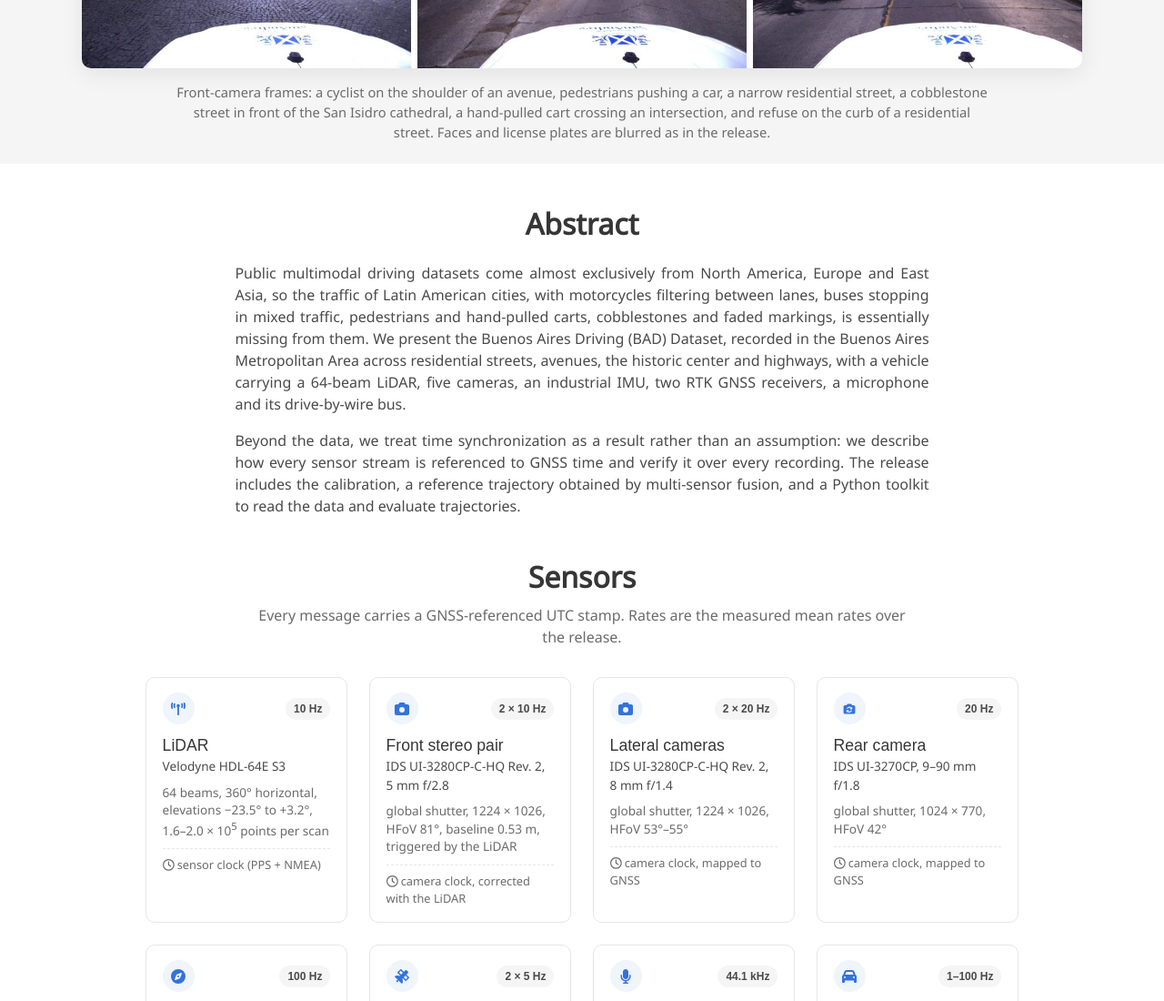
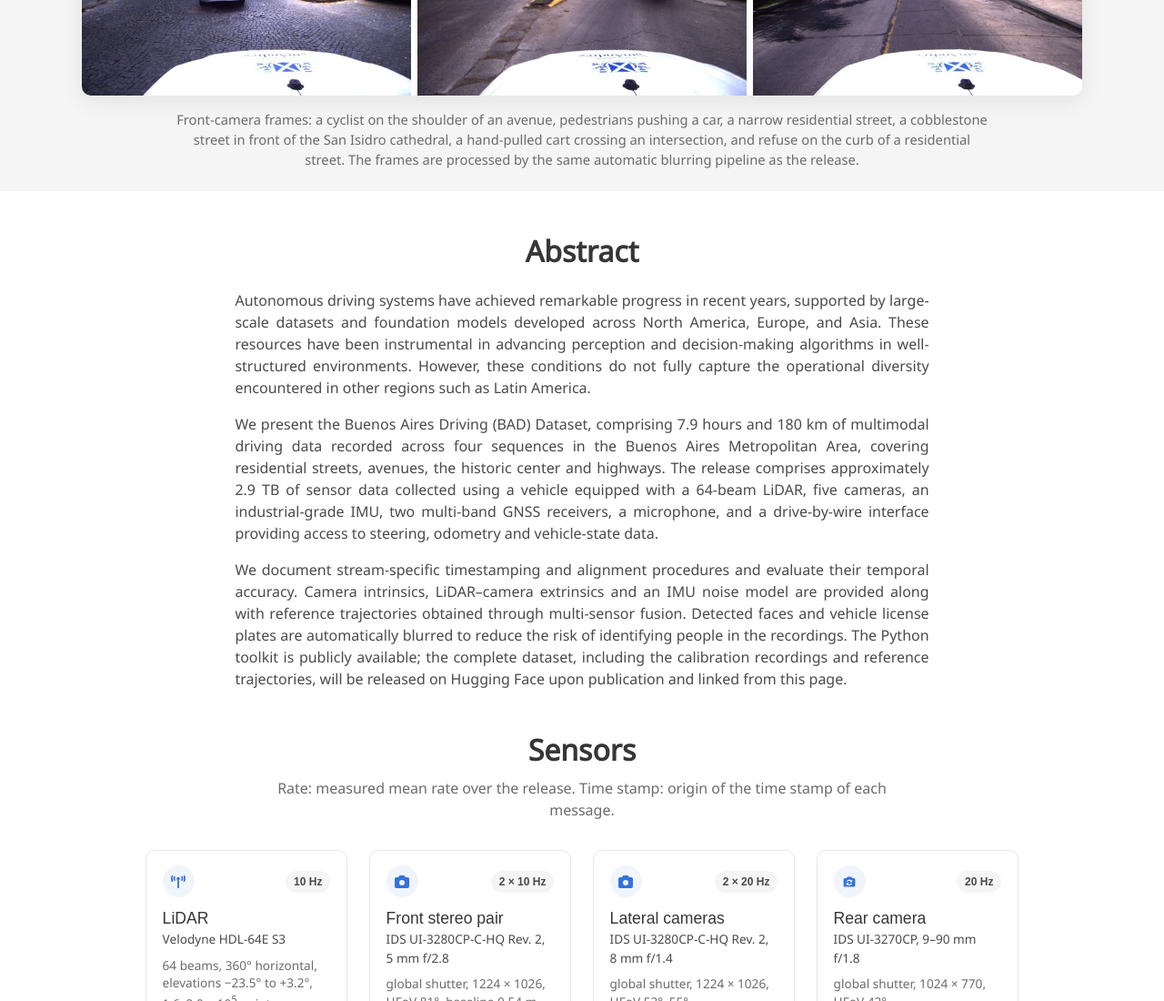
Before and after one commit to udesa-linar/bad-dataset, a plain HTML site: page index.html in a window 1280 px wide. Shown: the part 1700-2800 px from the top of the page at 91% size. Drawn offline with Linux system fonts and the light colour scheme; a web font is replaced by a local one.

Commit message:
Sync with the paper: new title, abstract, sensor details (baseline 0.54 m, front-camera stamps, GNSS solutions), reference coverage, scenes caption, total 7:54:44, hosting upon publication

```diff
--- a/index.html
+++ b/index.html
@@ -3,7 +3,7 @@
 <head>
   <meta charset="utf-8">
   <meta name="description"
-        content="Buenos Aires Driving (BAD) Dataset: multimodal sensor data from Latin American urban traffic, with GNSS-referenced time synchronization. LiDAR, five cameras, IMU, two RTK GNSS receivers, microphone and vehicle bus; 7 h 55 min and 180 km in the Buenos Aires Metropolitan Area.">
+        content="Buenos Aires Driving (BAD) Dataset: multimodal driving data of Latin American urban scenarios for autonomous driving. LiDAR, five cameras, IMU, two multi-band GNSS receivers, microphone and vehicle bus; 7.9 h and 180 km in the Buenos Aires Metropolitan Area.">
   <meta name="keywords" content="autonomous driving, multimodal dataset, time synchronization, sensor calibration, LiDAR, GNSS, Buenos Aires, Latin America">
   <meta name="viewport" content="width=device-width, initial-scale=1">
   <title>Buenos Aires Driving Dataset</title>
@@ -25,7 +25,7 @@
       <div class="columns is-centered">
         <div class="column has-text-centered">
           <h1 class="title is-1 publication-title">Buenos Aires Driving Dataset</h1>
-          <h2 class="subtitle is-4 publication-subtitle">Multimodal Sensor Data from Latin American Urban Traffic</h2>
+          <h2 class="subtitle is-4 publication-subtitle">Multimodal Driving Data of Latin American Urban Scenarios for Autonomous Driving</h2>
           <div class="is-size-5 publication-authors">
             <span class="author-block">Agustín Roca<sup>1</sup>,</span>
             <span class="author-block">Gastón Castro<sup>1,2</sup>,</span>
@@ -84,8 +84,8 @@
            alt="The acquisition vehicle, a white Ford Fusion Hybrid with a roof rack carrying the LiDAR and cameras">
       <h2 class="subtitle has-text-centered teaser-text">
         Driving data from the <span class="dname">Buenos Aires Metropolitan Area</span>, recorded with a 64-beam LiDAR,
-        five cameras, an industrial IMU, two RTK GNSS receivers, a microphone and the vehicle bus,
-        with every stream referenced to GNSS time.
+        five cameras, an industrial-grade IMU, two multi-band GNSS receivers, a microphone and a drive-by-wire interface,
+        with documented timestamping and its measured temporal accuracy.
       </h2>
     </div>
   </div>
@@ -106,7 +106,7 @@
            alt="Six front-camera frames: a cyclist on an avenue, pedestrians pushing a car, a narrow street, a cobblestone street in front of a cathedral, a hand-pulled cart and refuse on a curb">
       <p class="has-text-centered caption">Front-camera frames: a cyclist on the shoulder of an avenue, pedestrians pushing a car, a narrow residential street,
         a cobblestone street in front of the San Isidro cathedral, a hand-pulled cart crossing an intersection, and refuse on the
-        curb of a residential street. Faces and license plates are blurred as in the release.</p>
+        curb of a residential street. The frames are processed by the same automatic blurring pipeline as the release.</p>
     </div>
   </div>
 </section>
@@ -119,18 +119,25 @@
         <h2 class="title is-3">Abstract</h2>
         <div class="content has-text-justified">
           <p>
-            Public multimodal driving datasets come almost exclusively from North America, Europe and East Asia, so the
-            traffic of Latin American cities, with motorcycles filtering between lanes, buses stopping in mixed traffic,
-            pedestrians and hand-pulled carts, cobblestones and faded markings, is essentially missing from them.
-            We present the Buenos Aires Driving (BAD) Dataset, recorded in the Buenos Aires Metropolitan Area across residential
-            streets, avenues, the historic center and highways, with a vehicle carrying a 64-beam LiDAR, five cameras,
-            an industrial IMU, two RTK GNSS receivers, a microphone and its drive-by-wire bus.
+            Autonomous driving systems have achieved remarkable progress in recent years, supported by large-scale datasets
+            and foundation models developed across North America, Europe, and Asia. These resources have been instrumental
+            in advancing perception and decision-making algorithms in well-structured environments. However, these
+            conditions do not fully capture the operational diversity encountered in other regions such as Latin America.
           </p>
           <p>
-            Beyond the data, we treat time synchronization as a result rather than an assumption: we describe how every
-            sensor stream is referenced to GNSS time and verify it over every recording. The release includes the
-            calibration, a reference trajectory obtained by multi-sensor fusion, and a Python toolkit to read the data
-            and evaluate trajectories.
+            We present the Buenos Aires Driving (BAD) Dataset, comprising 7.9 hours and 180 km of multimodal driving data
+            recorded across four sequences in the Buenos Aires Metropolitan Area, covering residential streets, avenues, the
+            historic center and highways. The release comprises approximately 2.9 TB of sensor data collected using a
+            vehicle equipped with a 64-beam LiDAR, five cameras, an industrial-grade IMU, two multi-band GNSS receivers, a
+            microphone, and a drive-by-wire interface providing access to steering, odometry and vehicle-state data.
+          </p>
+          <p>
+            We document stream-specific timestamping and alignment procedures and evaluate their temporal accuracy. Camera
+            intrinsics, LiDAR–camera extrinsics and an IMU noise model are provided along with reference trajectories
+            obtained through multi-sensor fusion. Detected faces and vehicle license plates are automatically blurred to
+            reduce the risk of identifying people in the recordings. The Python toolkit is publicly available; the complete
+            dataset, including the calibration recordings and reference trajectories, will be released on Hugging Face upon
+            publication and linked from this page.
           </p>
         </div>
       </div>
@@ -143,7 +150,7 @@
 <section class="section pt-0">
   <div class="container is-max-desktop">
     <h2 class="title is-3 has-text-centered">Sensors</h2>
-    <p class="section-lead has-text-centered">Every message carries a GNSS-referenced UTC stamp. Rates are the measured mean rates over the release.</p>
+    <p class="section-lead has-text-centered">Rate: measured mean rate over the release. Time stamp: origin of the time stamp of each message.</p>
 
     <div class="columns is-multiline sensor-grid">
       <div class="column is-half-tablet is-one-quarter-desktop">
@@ -160,8 +167,8 @@
           <div class="sensor-head"><span class="sensor-icon"><svg class="svg-icon" viewBox="0 0 512 512" aria-hidden="true" focusable="false"><path d="M149.1 64.8L138.7 96H64C28.7 96 0 124.7 0 160V416c0 35.3 28.7 64 64 64H448c35.3 0 64-28.7 64-64V160c0-35.3-28.7-64-64-64H373.3L362.9 64.8C356.4 45.2 338.1 32 317.4 32H194.6c-20.7 0-39 13.2-45.5 32.8zM256 192a96 96 0 1 1 0 192 96 96 0 1 1 0-192z"/></svg></span><span class="tag is-rounded">2 × 10 Hz</span></div>
           <p class="sensor-name">Front stereo pair</p>
           <p class="sensor-model">IDS UI-3280CP-C-HQ Rev. 2, 5 mm f/2.8</p>
-          <p class="sensor-text">global shutter, 1224 × 1026, HFoV 81°, baseline 0.53 m, triggered by the LiDAR</p>
-          <p class="sensor-time"><svg class="svg-icon" viewBox="0 0 512 512" aria-hidden="true" focusable="false"><path d="M464 256A208 208 0 1 1 48 256a208 208 0 1 1 416 0zM0 256a256 256 0 1 0 512 0A256 256 0 1 0 0 256zM232 120V256c0 8 4 15.5 10.7 20l96 64c11 7.4 25.9 4.4 33.3-6.7s4.4-25.9-6.7-33.3L280 243.2V120c0-13.3-10.7-24-24-24s-24 10.7-24 24z"/></svg> camera clock, corrected with the LiDAR</p>
+          <p class="sensor-text">global shutter, 1224 × 1026, HFoV 81°, baseline 0.54 m, triggered by the LiDAR</p>
+          <p class="sensor-time"><svg class="svg-icon" viewBox="0 0 512 512" aria-hidden="true" focusable="false"><path d="M464 256A208 208 0 1 1 48 256a208 208 0 1 1 416 0zM0 256a256 256 0 1 0 512 0A256 256 0 1 0 0 256zM232 120V256c0 8 4 15.5 10.7 20l96 64c11 7.4 25.9 4.4 33.3-6.7s4.4-25.9-6.7-33.3L280 243.2V120c0-13.3-10.7-24-24-24s-24 10.7-24 24z"/></svg> GNSS time at LiDAR trigger</p>
         </div>
       </div>
       <div class="column is-half-tablet is-one-quarter-desktop">
@@ -196,7 +203,7 @@
           <div class="sensor-head"><span class="sensor-icon"><svg class="svg-icon" viewBox="0 0 512 512" aria-hidden="true" focusable="false"><path d="M233 7c-9.4-9.4-24.6-9.4-33.9 0l-96 96c-9.4 9.4-9.4 24.6 0 33.9l89.4 89.4-15.5 15.5C152.3 230.4 124.9 224 96 224c-31.7 0-61.5 7.7-87.8 21.2c-9 4.7-10.3 16.7-3.1 23.8L112.7 376.7 96.3 393.1c-2.6-.7-5.4-1.1-8.3-1.1c-17.7 0-32 14.3-32 32s14.3 32 32 32s32-14.3 32-32c0-2.9-.4-5.6-1.1-8.3l16.4-16.4L242.9 506.9c7.2 7.2 19.2 5.9 23.8-3.1C280.3 477.5 288 447.7 288 416c0-28.9-6.4-56.3-17.8-80.9l15.5-15.5L375 409c9.4 9.4 24.6 9.4 33.9 0l96-96c9.4-9.4 9.4-24.6 0-33.9l-89.4-89.4 55-55c12.5-12.5 12.5-32.8 0-45.3l-48-48c-12.5-12.5-32.8-12.5-45.3 0l-55 55L233 7zm159 351l-72.4-72.4 62.1-62.1L454.1 296 392 358.1zM226.3 192.4L153.9 120 216 57.9l72.4 72.4-62.1 62.1z"/></svg></span><span class="tag is-rounded">2 × 5 Hz</span></div>
           <p class="sensor-name">GNSS receivers</p>
           <p class="sensor-model">u-blox ZED-F9P</p>
-          <p class="sensor-text">multi-band; moving base with NTRIP RTK corrections, rover with moving baseline (heading)</p>
+          <p class="sensor-text">multi-band; RTK and moving-baseline solutions as available by sequence</p>
           <p class="sensor-time"><svg class="svg-icon" viewBox="0 0 512 512" aria-hidden="true" focusable="false"><path d="M464 256A208 208 0 1 1 48 256a208 208 0 1 1 416 0zM0 256a256 256 0 1 0 512 0A256 256 0 1 0 0 256zM232 120V256c0 8 4 15.5 10.7 20l96 64c11 7.4 25.9 4.4 33.3-6.7s4.4-25.9-6.7-33.3L280 243.2V120c0-13.3-10.7-24-24-24s-24 10.7-24 24z"/></svg> GNSS epoch</p>
         </div>
       </div>
@@ -237,9 +244,9 @@
           <span class="feature-icon"><svg class="svg-icon" viewBox="0 0 512 512" aria-hidden="true" focusable="false"><path d="M512 96c0 50.2-59.1 125.1-84.6 155c-3.8 4.4-9.4 6.1-14.5 5H320c-17.7 0-32 14.3-32 32s14.3 32 32 32h96c53 0 96 43 96 96s-43 96-96 96H139.6c8.7-9.9 19.3-22.6 30-36.8c6.3-8.4 12.8-17.6 19-27.2H416c17.7 0 32-14.3 32-32s-14.3-32-32-32H320c-53 0-96-43-96-96s43-96 96-96h39.8c-21-31.5-39.8-67.7-39.8-96c0-53 43-96 96-96s96 43 96 96zM117.1 489.1c-3.8 4.3-7.2 8.1-10.1 11.3l-1.8 2-.2-.2c-6 4.6-14.6 4-20-1.8C59.8 473 0 402.5 0 352c0-53 43-96 96-96s96 43 96 96c0 30-21.1 67-43.5 97.9c-10.7 14.7-21.7 28-30.8 38.5l-.6 .7zM128 352a32 32 0 1 0 -64 0 32 32 0 1 0 64 0zM416 128a32 32 0 1 0 0-64 32 32 0 1 0 0 64z"/></svg></span>
           <div>
             <h3 class="title is-5">Reference trajectory</h3>
-            <p>Every sequence has a reference trajectory from multi-sensor fusion (MINS) of the IMU, the front stereo
-              pair, the LiDAR, the wheel speeds and both GNSS receivers, with its covariance, in the
-              <code>ground_truth</code> bags.</p>
+            <p>Reference trajectories from multi-sensor fusion (MINS) of the IMU, the front stereo pair, the LiDAR,
+              the wheel speeds and both GNSS receivers, for the portions of each sequence with valid estimates, with
+              their covariance, in the <code>ground_truth</code> bags.</p>
           </div>
         </div>
       </div>
@@ -312,7 +319,7 @@
           </div>
         </div>
       </div>
-      <p class="seq-total">Total: 7:54:45, 180.0 km, 19 splits, 2,942 GB. Start times are local (UTC−3). Map data © OpenStreetMap contributors.</p>
+      <p class="seq-total">Total: 7:54:44, 180.0 km, 19 splits, 2,942 GB. Start times are local (UTC−3). Map data © OpenStreetMap contributors.</p>
     </div>
   </div>
 </section>
@@ -349,7 +356,7 @@
       <svg class="svg-icon" viewBox="0 0 384 512" aria-hidden="true" focusable="false"><path d="M32 0C14.3 0 0 14.3 0 32S14.3 64 32 64V75c0 42.4 16.9 83.1 46.9 113.1L146.7 256 78.9 323.9C48.9 353.9 32 394.6 32 437v11c-17.7 0-32 14.3-32 32s14.3 32 32 32H64 320h32c17.7 0 32-14.3 32-32s-14.3-32-32-32V437c0-42.4-16.9-83.1-46.9-113.1L237.3 256l67.9-67.9c30-30 46.9-70.7 46.9-113.1V64c17.7 0 32-14.3 32-32s-14.3-32-32-32H320 64 32zM96 75V64H288V75c0 19-5.6 37.4-16 53H112c-10.3-15.6-16-34-16-53zm16 309c3.5-5.3 7.6-10.3 12.1-14.9L192 301.3l67.9 67.9c4.6 4.6 8.6 9.6 12.1 14.9H112z"/></svg>&nbsp; The full release is being prepared for Hugging Face and will be linked from this page.
     </div>
     <div class="content">
-      <p>The data are hosted on Hugging Face as ROS 2 MCAP bags, one per sensor group and split, so you can download only
+      <p>The data will be hosted on Hugging Face as ROS 2 MCAP bags, one per sensor group and split, so you can download only
         what you need. The cameras and the LiDAR account for 60 % and 40 % of the 2.9 TB; all the other groups together
         take less than 10 GB. MCAP embeds the message definitions, so every topic, including the u-blox and Dataspeed
         messages, can be decoded without ROS or the corresponding packages.</p>
@@ -439,7 +446,7 @@
   <div class="container is-max-desktop content">
     <h2 class="title">BibTeX</h2>
     <pre><code>@misc{roca2026buenosaires,
-  title   = {Buenos Aires Driving Dataset: Multimodal Sensor Data from Latin American Urban Traffic},
+  title   = {Buenos Aires Driving Dataset: Multimodal Driving Data of Latin American Urban Scenarios for Autonomous Driving},
   author  = {Roca, Agust{\'i}n and Castro, Gast{\'o}n and Rosito, Claus and Torre, Gabriel and
              Mas, Ignacio and Bunge, Roberto and Giribet, Juan I.},
   howpublished = {\url{https://udesa-linar.github.io/bad-dataset/}},
```
